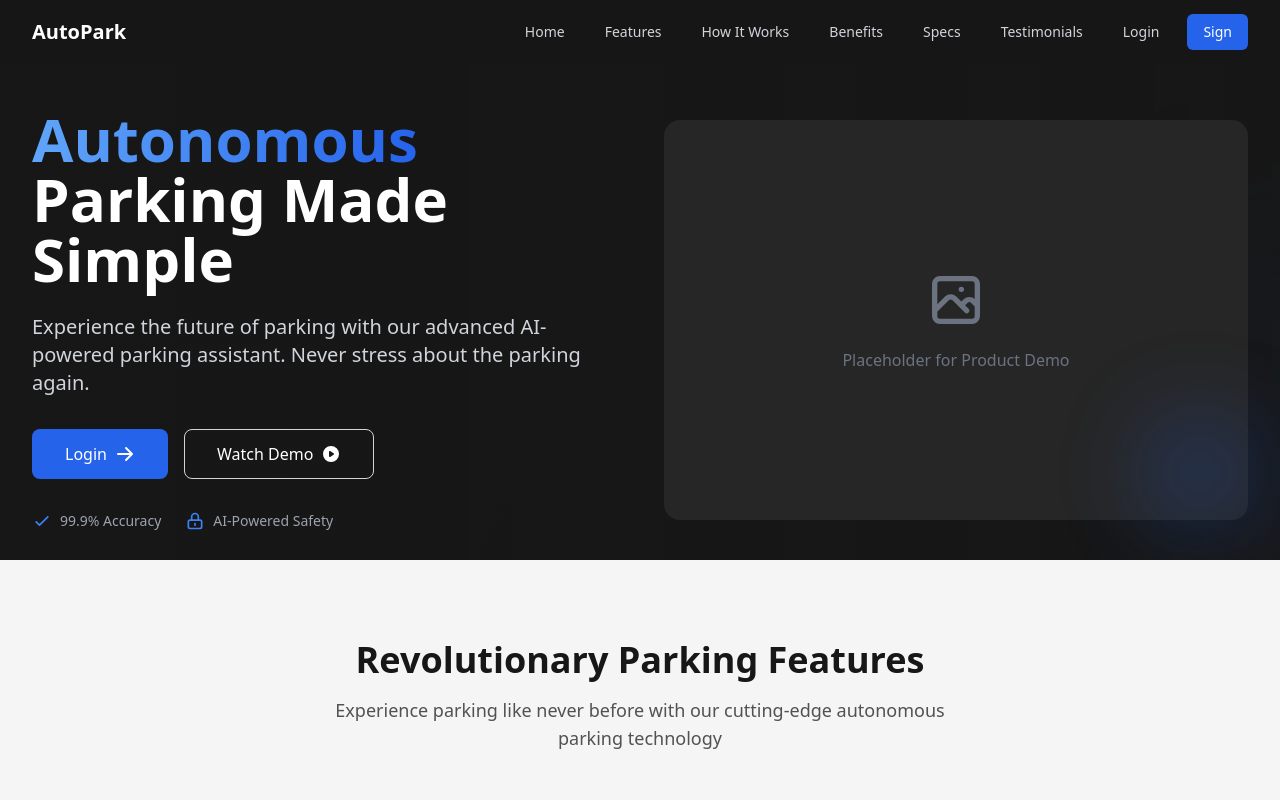
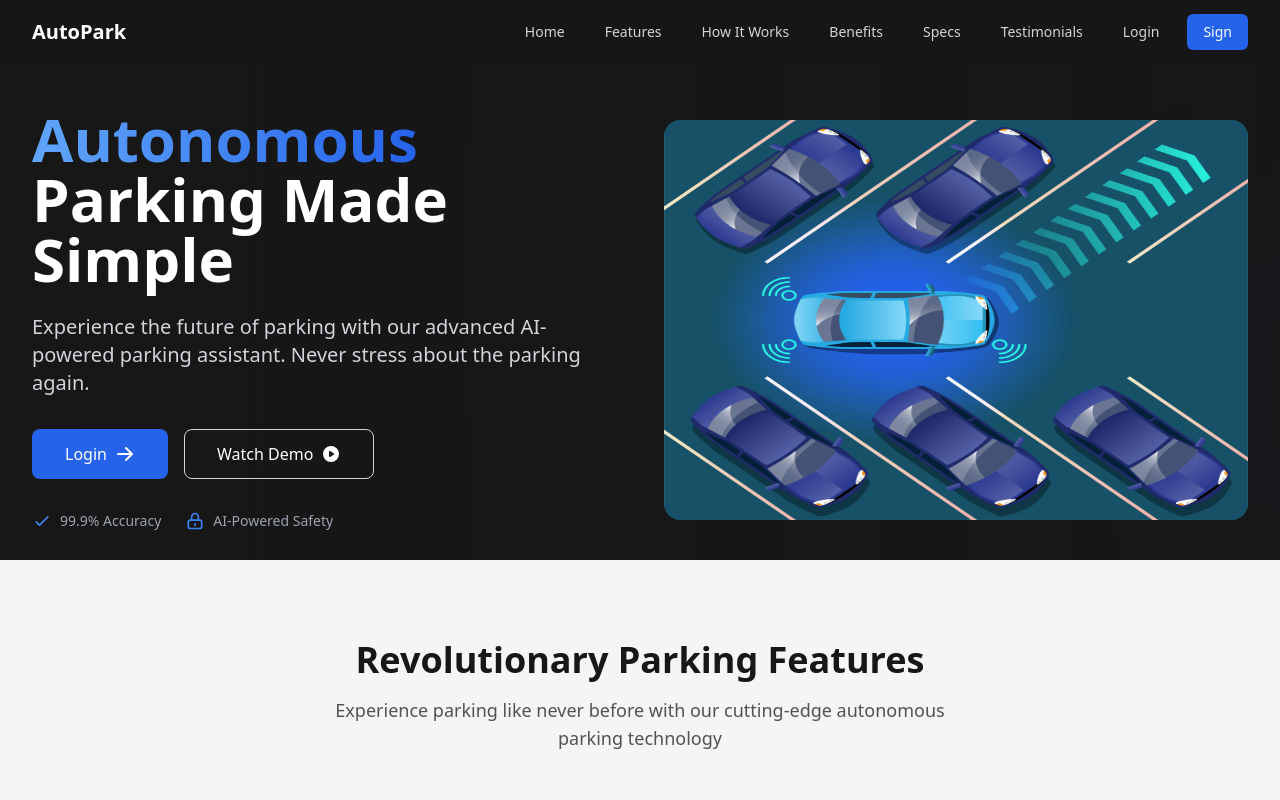
Before and after one commit to TANUJ800/autopark, a plain HTML site: page index.html in a window 1280 px wide. Shown: the top 800 px of the page. Drawn offline with nearby package versions, Linux system fonts and the light colour scheme.

Commit message:
modified

```diff
--- a/index.html
+++ b/index.html
@@ -153,16 +153,12 @@
                         </div>
                     </div>
                 </div>
-                <div class="relative animate__animated animate__fadeInRight">
-                    <div class="w-full h-[400px] bg-neutral-800 rounded-2xl flex items-center justify-center">
-                        <div class="text-gray-500">
-                            <svg class="w-16 h-16 mx-auto" fill="none" stroke="currentColor" viewBox="0 0 24 24">
-                                <path stroke-linecap="round" stroke-linejoin="round" stroke-width="2" d="M4 16l4.586-4.586a2 2 0 012.828 0L16 16m-2-2l1.586-1.586a2 2 0 012.828 0L20 14m-6-6h.01M6 20h12a2 2 0 002-2V6a2 2 0 00-2-2H6a2 2 0 00-2 2v12a2 2 0 002 2z"></path>
-                            </svg>
-                            <p class="mt-4">Placeholder for Product Demo</p>
-                        </div>
+
+
+                <div class="relative animate__animated animate__fadeInRight rounded-2xl">
+                    <div class="w-full h-[400px] bg-neutral-800 rounded-3xl flex items-center justify-center"><img src="autonomous-car-sensor-parking-illustration-scaled.jpg"class="rounded-2xl w-full h-[400px] " alt="">
                     </div>
-                    <div class="absolute -bottom-4 -right-4 w-32 h-32 bg-blue-600/20 rounded-full blur-2xl"></div>
+
                 </div>
             </div>
         </div>
```
Also changed, not shown: work.html (added, +11 -0 lines).
